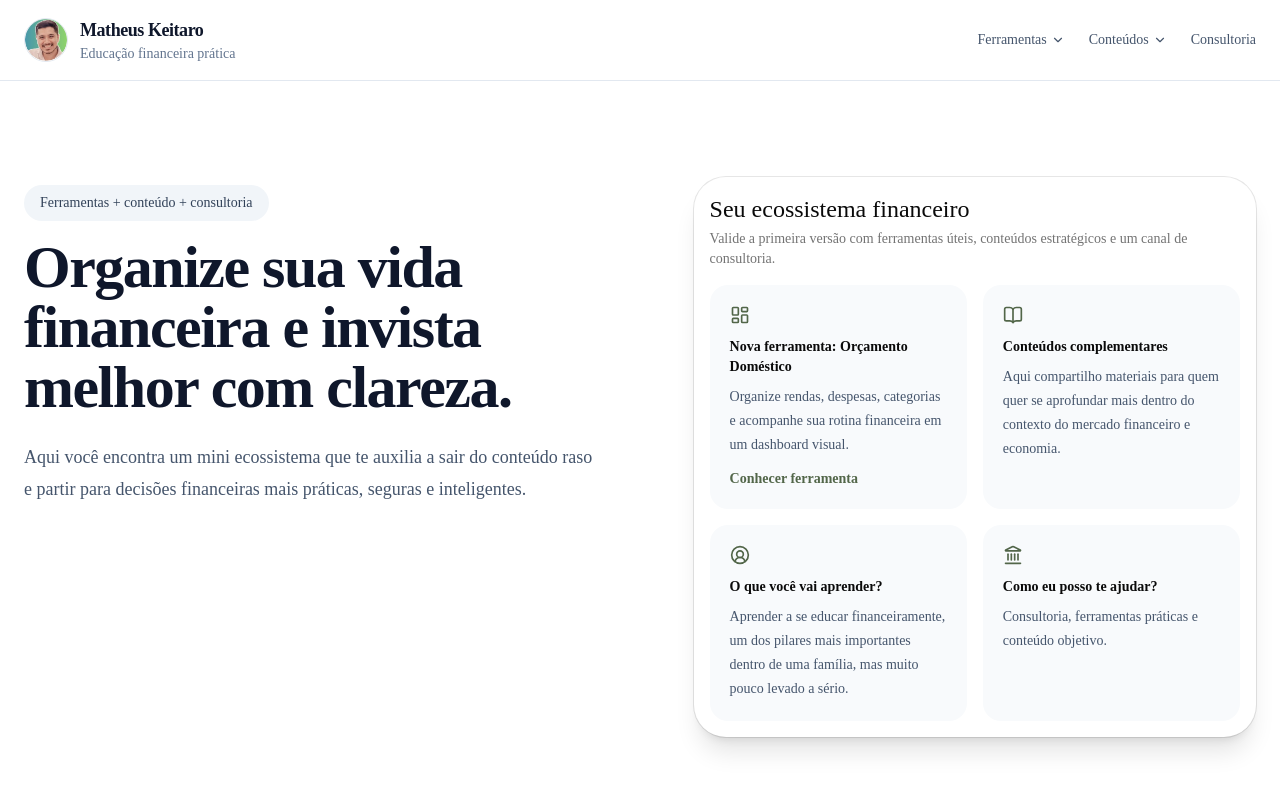
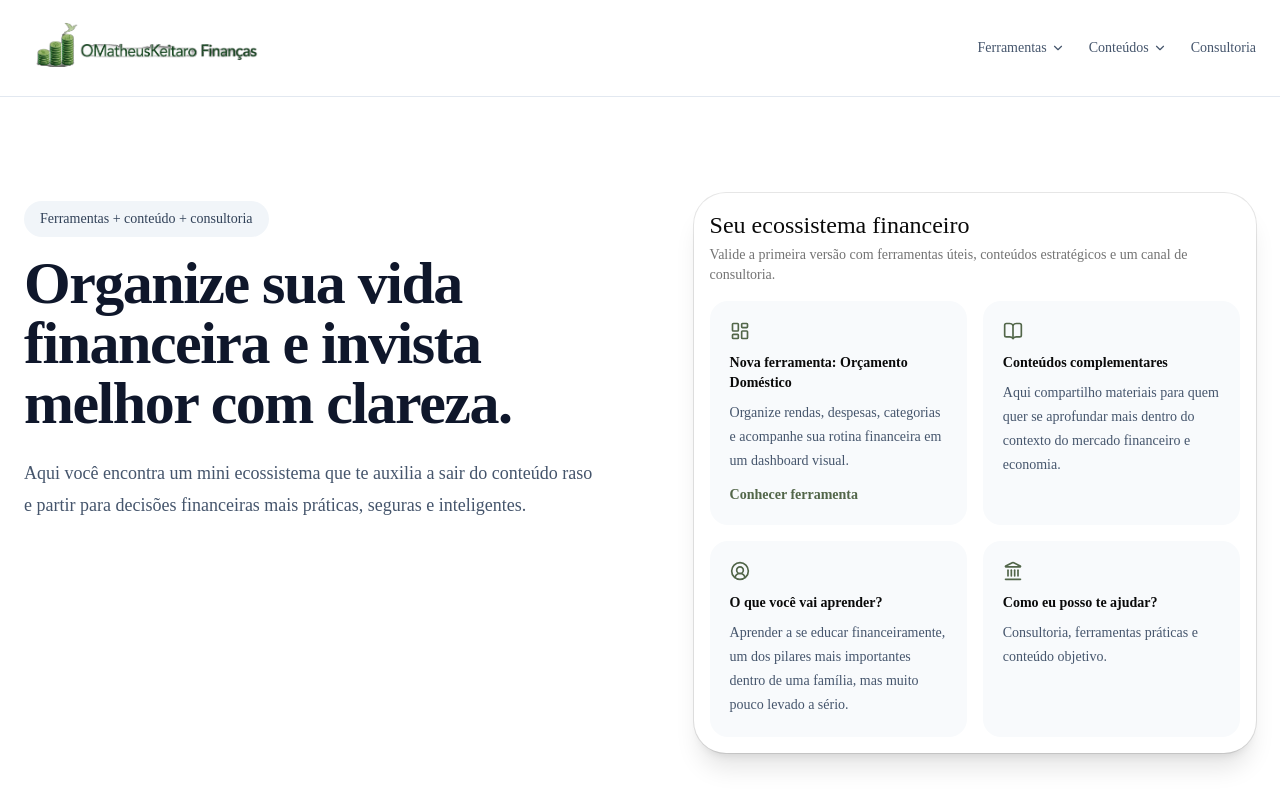
Before and after one commit to keitarods/makeit-financas, a Next.js app: page / in a window 1280 px wide. Shown: the top 800 px of the page. Built offline with nearby package versions, Linux system fonts and the light colour scheme.

Commit message:
Atualiza logo e foto.

```diff
--- a/components/site-header.tsx
+++ b/components/site-header.tsx
@@ -5,20 +5,17 @@ import { ChevronDown, Menu } from "lucide-react";
 export default function SiteHeader() {
   return (
     <header className="sticky top-0 z-30 border-b border-slate-200 bg-white/90 backdrop-blur">
-      <div className="mx-auto flex max-w-7xl items-center justify-between px-6 py-4">
-        <div className="flex items-center gap-3">
+      <div className="mx-auto flex max-w-7xl items-center justify-between px-6 py-2">
+        <Link href="/">
           <Image
-            src="/images/matheus-instagram.jpg"
-            alt="Foto de Matheus Keitaro"
-            width={44}
-            height={44}
-            className="h-11 w-11 rounded-full border border-slate-200 object-cover"
+            src="/images/matheus-logo.png"
+            alt="Matheus Keitaro - Educação financeira prática"
+            width={2182}
+            height={721}
+            className="h-20 w-auto"
+            priority
           />
-          <div>
-            <p className="text-lg font-semibold tracking-tight">Matheus Keitaro</p>
-            <p className="text-sm text-slate-500">Educação financeira prática</p>
-          </div>
-        </div>
+        </Link>
 
         <nav className="hidden items-center gap-6 text-sm text-slate-600 md:flex">
           <div className="group relative">
```
Also changed, not shown: public/images/matheus-hero.png, public/images/matheus-logo.png (added).
